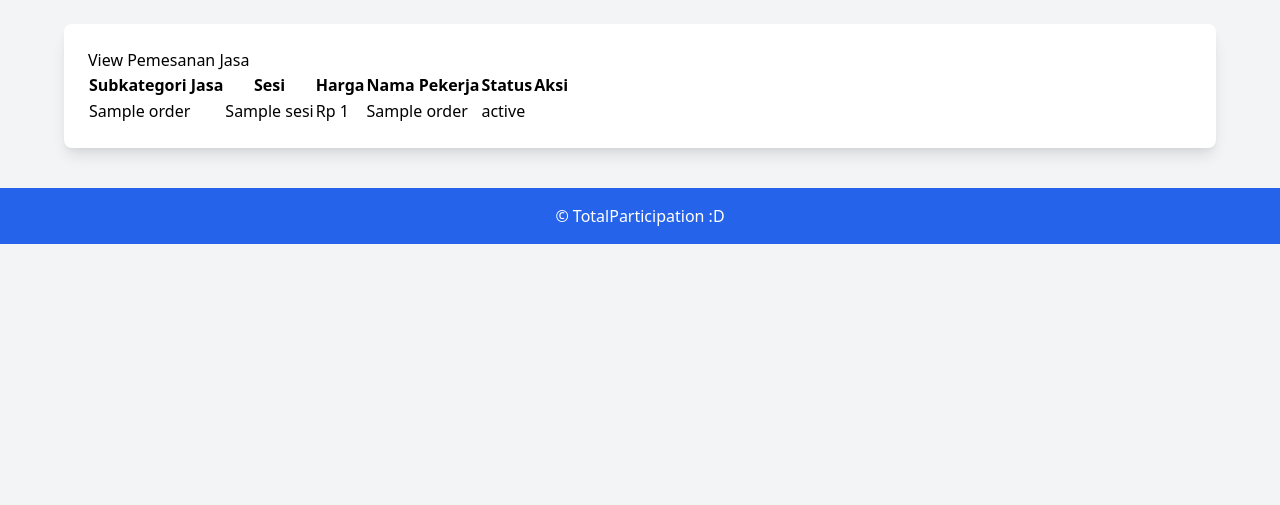
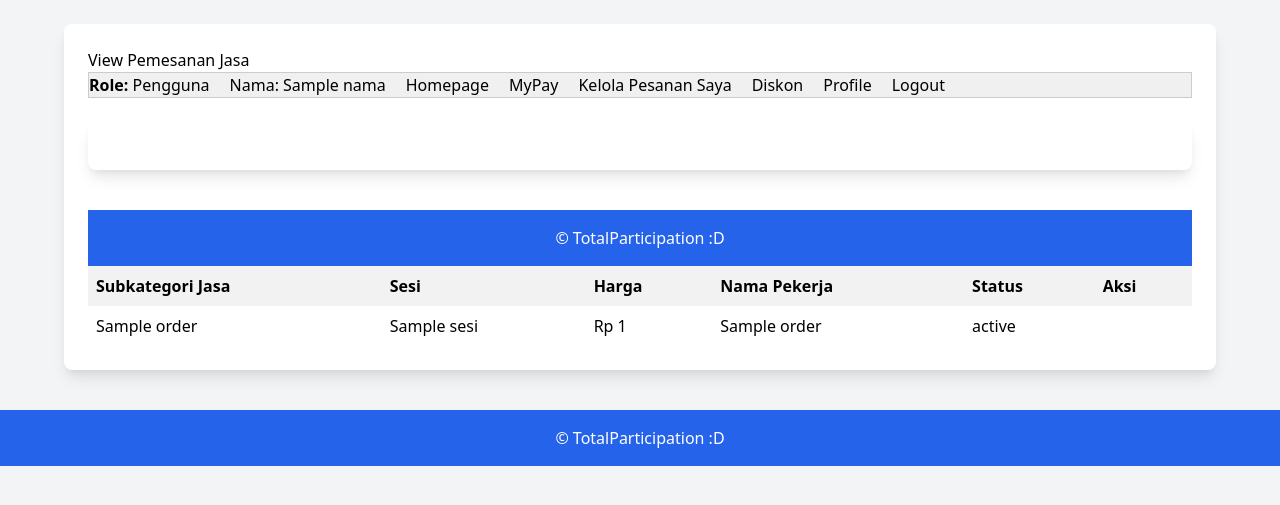
Before and after one commit to TotalParticipation/BasdatTK, a Django app: template homepage/templates/view_pemesanan_jasa.html in a window 1280 px wide. Shown: the top 505 px of the page. Run offline with Django 5.2, Linux system fonts and the light colour scheme; the template is opened without the code that fills it: most values are stand-ins (such as "Sample title", 1, 10 or a date in 2020).

Commit message:
DONE INTEGRATING ALL MODULES

```diff
--- a/homepage/templates/view_pemesanan_jasa.html
+++ b/homepage/templates/view_pemesanan_jasa.html
@@ -1,4 +1,5 @@
 {% extends "base.html" %}
+
 {% block content %}
 <script>
     function getCookie(name) {
@@ -18,30 +19,37 @@
     }
   </script>
 <h1>View Pemesanan Jasa</h1>
-<table>
-  <thead>
+{% include 'navbar_pelanggan.html'%}
+{% include "create_testimony_page.html" %}
+<table border="1" style="width: 100%; text-align: left; border-collapse: collapse;">
+  <thead style="background-color: #f2f2f2;">
     <tr>
-      <th>Subkategori Jasa</th>
-      <th>Sesi</th>
-      <th>Harga</th>
-      <th>Nama Pekerja</th>
-      <th>Status</th>
-      <th>Aksi</th>
+      <th style="padding: 8px;">Subkategori Jasa</th>
+      <th style="padding: 8px;">Sesi</th>
+      <th style="padding: 8px;">Harga</th>
+      <th style="padding: 8px;">Nama Pekerja</th>
+      <th style="padding: 8px;">Status</th>
+      <th style="padding: 8px;">Aksi</th>
     </tr>
   </thead>
   <tbody>
     {% for order in orders %}
     <tr>
-      <td>{{ order.subcategory_name }}</td>
-      <td>{{ order.sesi }}</td>
-      <td>Rp {{ order.total_price }}</td>
-      <td>{{ order.worker_name }}</td>
-      <td>{{ order.status }}</td>
-      <td>
+      <td style="padding: 8px;">{{ order.subcategory_name }}</td>
+      <td style="padding: 8px;">{{ order.sesi }}</td>
+      <td style="padding: 8px;">Rp {{ order.total_price }}</td>
+      <td style="padding: 8px;">{{ order.worker_name }}</td>
+      <td style="padding: 8px;">{{ order.status }}</td>
+      <td style="padding: 8px;">
         {% if order.status == 'Menunggu Pembayaran' or order.status == 'Mencari Pekerja Terdekat' %}
-        <button onclick="cancelOrder('{{ order.id }}')">Batalkan</button>
+        <button style="padding: 5px 10px; background-color: #f44336; color: white; border: none; border-radius: 4px;"
+                onclick="cancelOrder('{{ order.id }}')">Batalkan</button>
         {% elif order.status == "Pesanan Selesai" %}
-        <button onclick="createTestimonial('{{ order.id }}')">Buat Testimoni</button>
+        <!-- <button style="padding: 5px 10px; background-color: #4CAF50; color: white; border: none; border-radius: 4px;"
+                onclick="createTestimonial('{{ order.id }}')">Buat Testimoni</button> -->
+        <button onclick="openTestimonyModal('{{ order.id }}')" class="bg-indigo-600 text-white px-4 py-2 rounded-lg hover:bg-indigo-700 transition-colors duration-200 cursor-pointer">
+          Buat Testimoni
+              </button>
         {% endif %}
       </td>
     </tr>
@@ -70,7 +78,7 @@
   }
   function createTestimonial(orderId) {
     // Redirect to testimonial creation page
-    window.location.href = `/create-testimonial/${orderId}/`;
+    window.location.href = `/no8910/create-testimony/${orderId}/`;
   }
 </script>
 {% endblock %}
--- a/homepage/urls.py
+++ b/homepage/urls.py
@@ -12,5 +12,4 @@ urlpatterns: list[URLResolver] = [
     path('redirect-profile/<str:nohp>/', redirect_to_other_api, name='redirect_profile'),
     path("view-pemesanan/", view_pemesanan_jasa, name="view_pemesanan"),
     path("cancel-order/", cancel_order, name="cancel_order"),
-
 ]
--- a/templates/navbar_pelanggan.html
+++ b/templates/navbar_pelanggan.html
@@ -12,7 +12,7 @@
             <li style="margin-right: 20px;">Nama: {{nama}}</li>
             <li style="margin-right: 20px;"><a href="/homepage">Homepage</a></li>
             <li style="margin-right: 20px;"><a href="/mypay">MyPay</a></li>
-            <li style="margin-right: 20px;"><a href="/view-orders">Kelola Pesanan Saya</a></li>
+            <li style="margin-right: 20px;"><a href="/homepage/view-pemesanan/">Kelola Pesanan Saya</a></li>
             <li style="margin-right: 20px;"><a href="/no8910/diskon">Diskon</a></li>
             <li style="margin-right: 20px;"><a href="/profile-pelanggan">Profile</a></li>
             <li><a href="/logout">Logout</a></li>
```
Also changed, not shown: no8910/views.py (+7 -4 lines), zillanAPP/templates/profile_pekerja_viewonly.html (+5 -5 lines).
